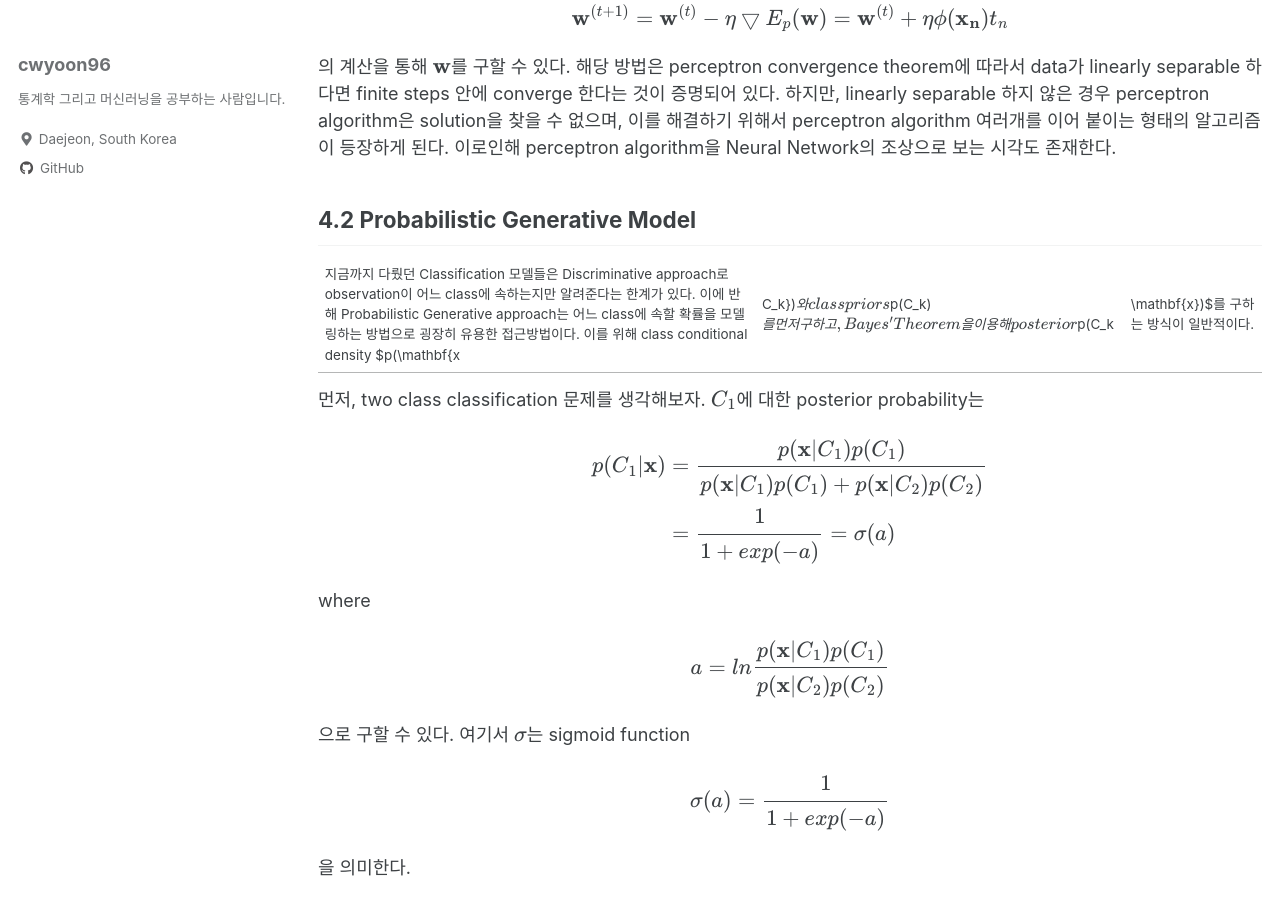
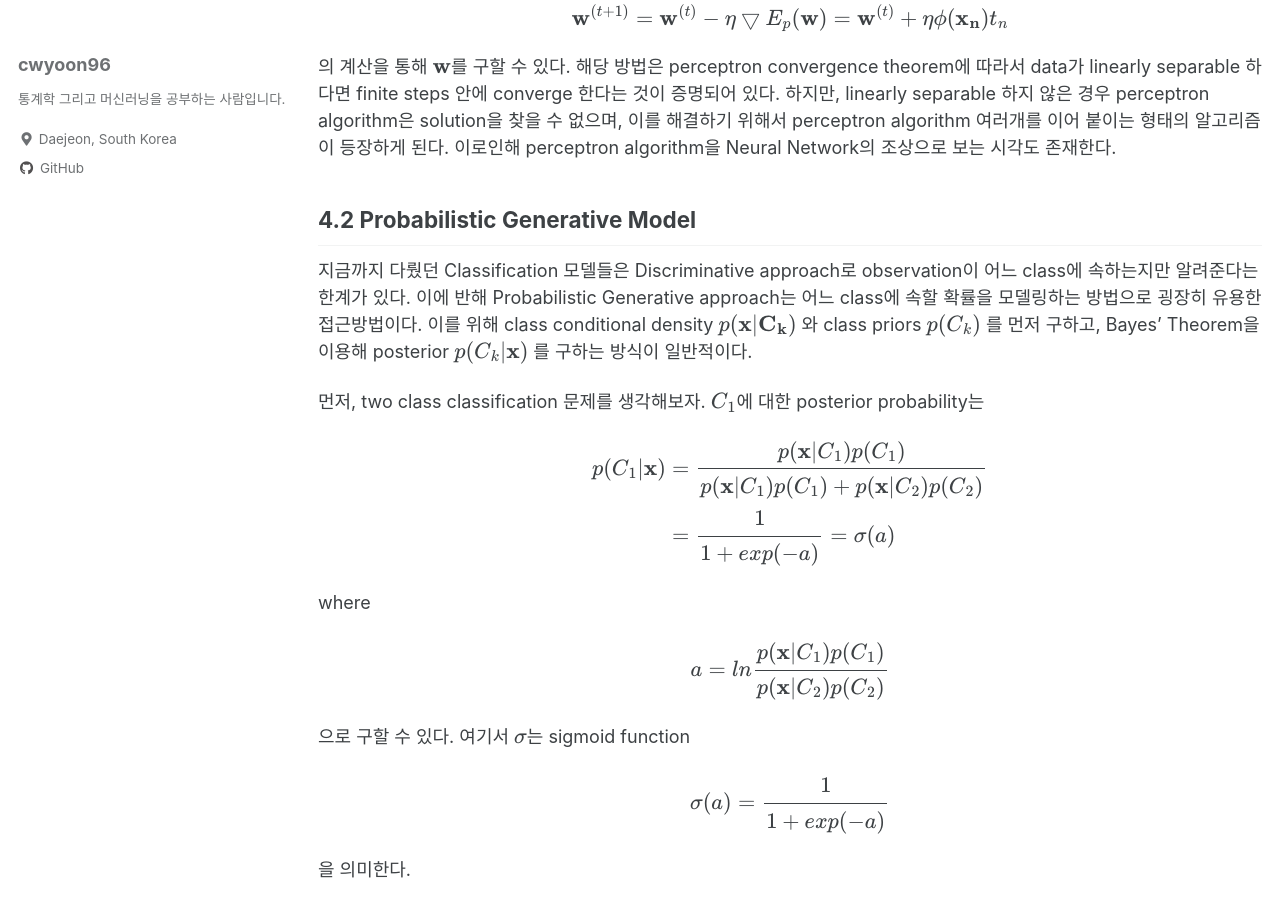
Before and after one commit to cwyoon96/cwyoon96.github.io, a Jekyll site: the page built from _posts/2022-01-20-prml-스터디-chap-4-2.md, in a window 1280 px wide and 900 px high, scrolled down 2178 px. Built offline with Jekyll 4.4.1, drawn with Linux system fonts in a browser that asks for light colours; cached includes are drawn as plain includes; formulas are drawn with MathJax 3; part of the change alters nothing that is shown.

Commit message:
Update 2022-01-20-prml-스터디-chap-4-2.md

```diff
--- a/_posts/2022-01-20-prml-스터디-chap-4-2.md
+++ b/_posts/2022-01-20-prml-스터디-chap-4-2.md
@@ -87,7 +87,13 @@ $$
 
 ## 4.2 Probabilistic Generative Model
 
-지금까지 다뤘던 Classification 모델들은 Discriminative approach로 observation이 어느 class에 속하는지만 알려준다는 한계가 있다. 이에 반해 Probabilistic Generative approach는 어느 class에 속할 확률을 모델링하는 방법으로 굉장히 유용한 접근방법이다. 이를 위해 class conditional density $p(\mathbf{x|C_k})$와 class priors $p(C_k)$를 먼저 구하고, Bayes' Theorem을 이용해 posterior $p(C_k|\mathbf{x})$를 구하는 방식이 일반적이다.
+지금까지 다뤘던 Classification 모델들은 Discriminative approach로 observation이 어느 class에 속하는지만 알려준다는 한계가 있다. 이에 반해 Probabilistic Generative approach는 어느 class에 속할 확률을 모델링하는 방법으로 굉장히 유용한 접근방법이다. 이를 위해 class conditional density
+<span>$p(\mathbf{x|C_k})$</span>
+와 class priors
+<span>$p(C_k)$</span>
+를 먼저 구하고, Bayes' Theorem을 이용해 posterior
+<span>$p(C_k|\mathbf{x})$</span>
+를 구하는 방식이 일반적이다.
 
 먼저, two class classification 문제를 생각해보자. $C_1$에 대한 posterior probability는
 
```
